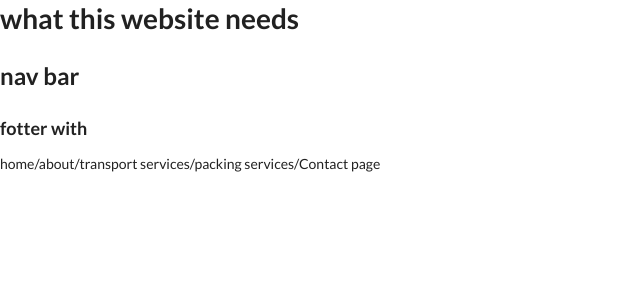
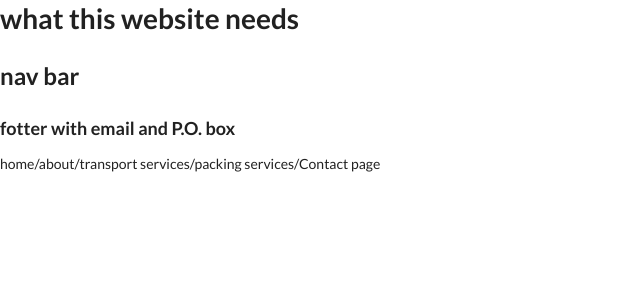
Before and after one commit to averagealloy/joshwouldathought, a React (Create React App) app: page / in a window 1280 px wide. Shown: the top 300 px of the page, without its empty margins (0-640 px from the left). Built offline with nearby package versions, Linux system fonts and the light colour scheme.

Commit message:
extending the outline

```diff
--- a/src/components/App.js
+++ b/src/components/App.js
@@ -6,7 +6,7 @@ const App = () => {
             <h1>what this website needs</h1>
 
             <h2>nav bar</h2>
-            <h3>fotter with </h3>
+            <h3>fotter with email and P.O. box</h3>
             <p> home/about/transport services/packing services/Contact page</p>
 
         </div>
```
